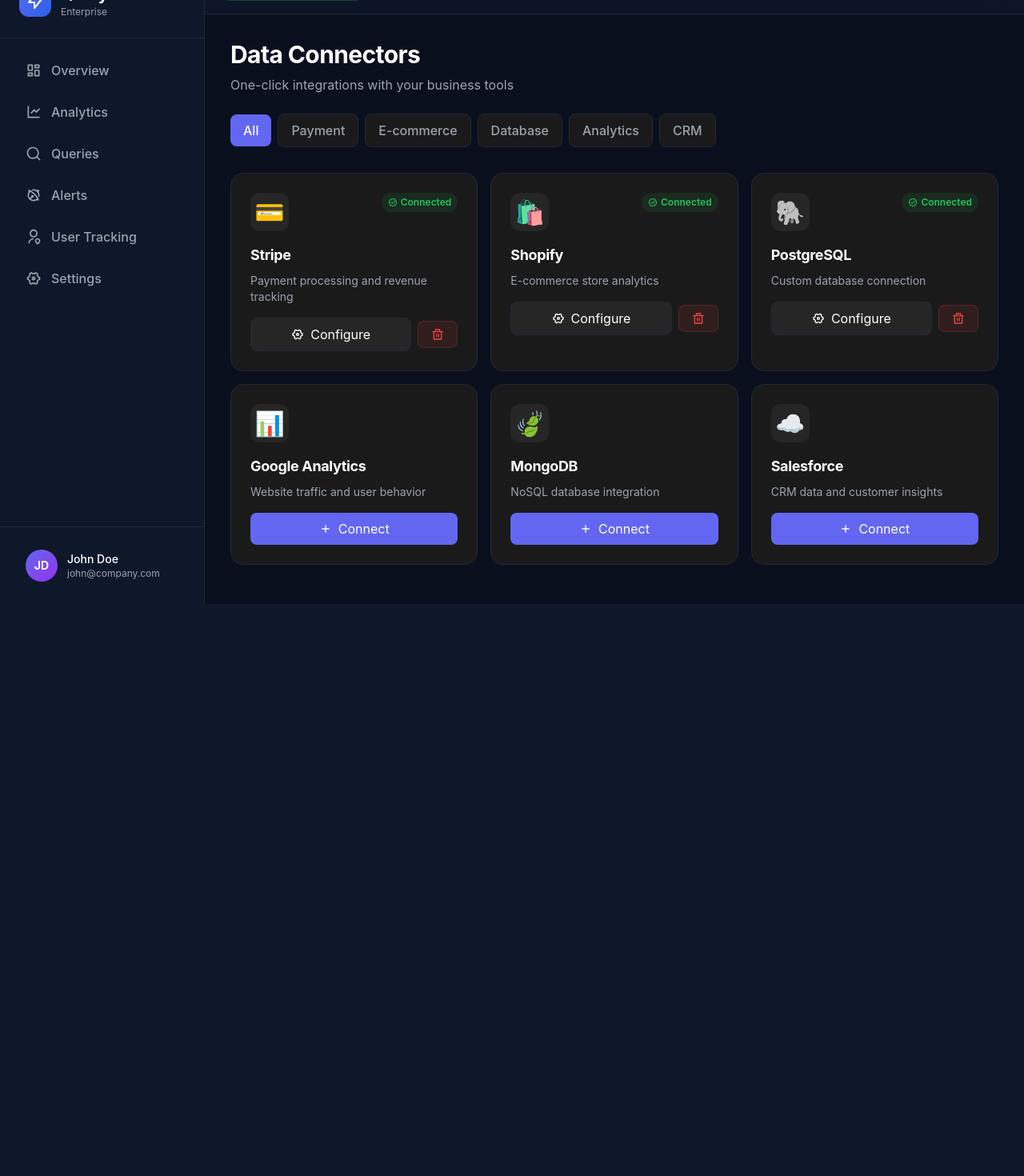
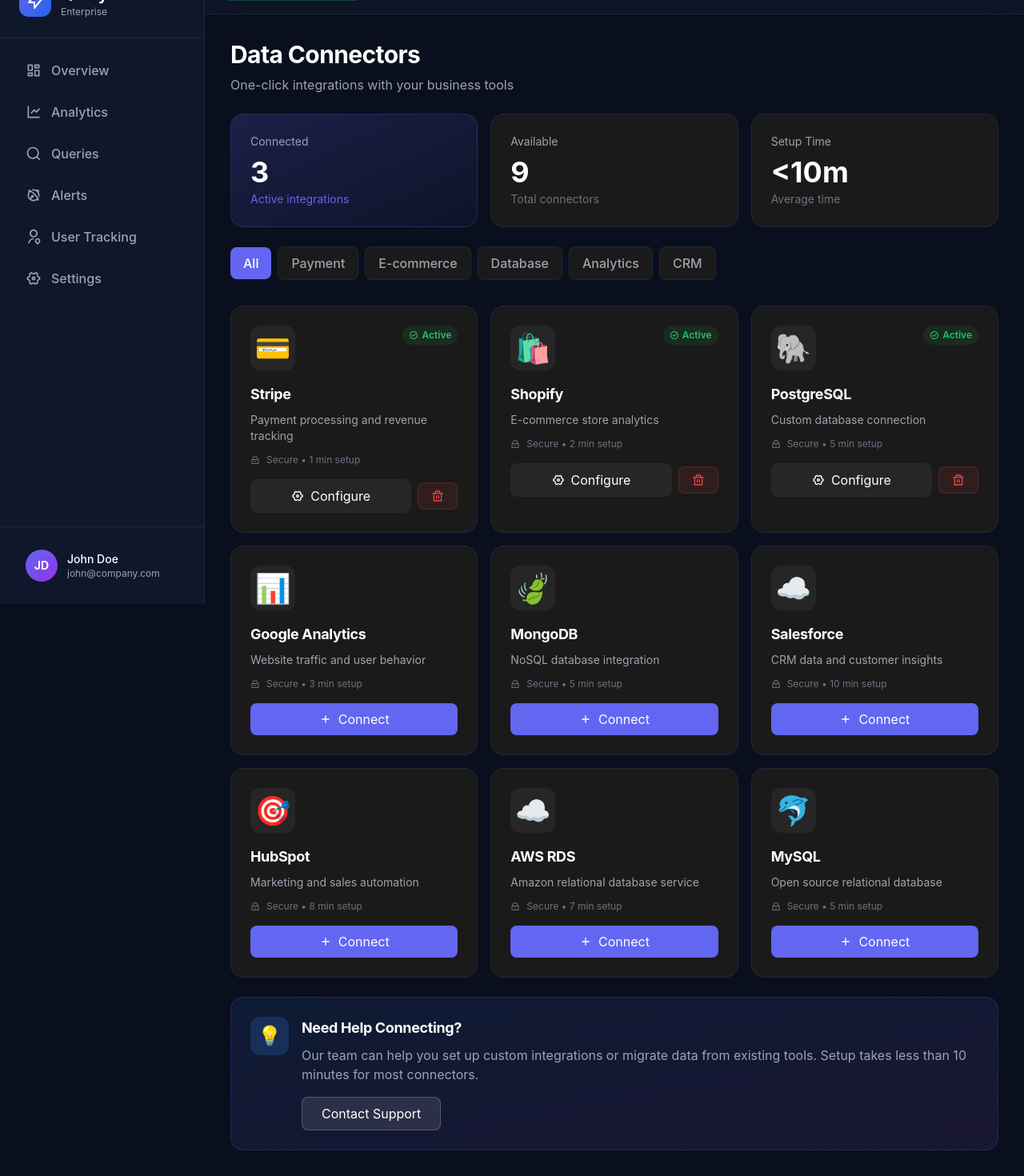
Before and after one commit to skillmates07-stack/querydash-frontend, a Next.js app: page /dashboard/connectors in a window 1280 px wide. Shown: the part 45-1515 px from the top of the page at 80% size. Before the commit the page ends 800 px from the top, so only its background shows below. Built offline with nearby package versions, Linux system fonts and the light colour scheme.

Commit message:
Update page.tsx

```diff
--- a/src/app/dashboard/connectors/page.tsx
+++ b/src/app/dashboard/connectors/page.tsx
@@ -5,7 +5,8 @@
   RiCheckboxCircleLine,
   RiAddLine,
   RiSettings4Line,
-  RiDeleteBinLine
+  RiDeleteBinLine,
+  RiLockLine
 } from 'react-icons/ri';
 
 interface Connector {
@@ -15,17 +16,19 @@
   logo: string;
   status: 'connected' | 'disconnected';
   category: string;
+  setupTime: string;
 }
 
 export default function ConnectorsPage() {
-  const [connectors, setConnectors] = useState<Connector[]>([
+  const [connectors] = useState<Connector[]>([
     {
       id: '1',
       name: 'Stripe',
       description: 'Payment processing and revenue tracking',
       logo: '💳',
       status: 'connected',
-      category: 'Payment'
+      category: 'Payment',
+      setupTime: '1 min'
     },
     {
       id: '2',
@@ -33,7 +36,8 @@
       description: 'E-commerce store analytics',
       logo: '🛍️',
       status: 'connected',
-      category: 'E-commerce'
+      category: 'E-commerce',
+      setupTime: '2 min'
     },
     {
       id: '3',
@@ -41,7 +45,8 @@
       description: 'Custom database connection',
       logo: '🐘',
       status: 'connected',
-      category: 'Database'
+      category: 'Database',
+      setupTime: '5 min'
     },
     {
       id: '4',
@@ -49,7 +54,8 @@
       description: 'Website traffic and user behavior',
       logo: '📊',
       status: 'disconnected',
-      category: 'Analytics'
+      category: 'Analytics',
+      setupTime: '3 min'
     },
     {
       id: '5',
@@ -57,7 +63,8 @@
       description: 'NoSQL database integration',
       logo: '🍃',
       status: 'disconnected',
-      category: 'Database'
+      category: 'Database',
+      setupTime: '5 min'
     },
     {
       id: '6',
@@ -65,7 +72,35 @@
       description: 'CRM data and customer insights',
       logo: '☁️',
       status: 'disconnected',
-      category: 'CRM'
+      category: 'CRM',
+      setupTime: '10 min'
+    },
+    {
+      id: '7',
+      name: 'HubSpot',
+      description: 'Marketing and sales automation',
+      logo: '🎯',
+      status: 'disconnected',
+      category: 'CRM',
+      setupTime: '8 min'
+    },
+    {
+      id: '8',
+      name: 'AWS RDS',
+      description: 'Amazon relational database service',
+      logo: '☁️',
+      status: 'disconnected',
+      category: 'Database',
+      setupTime: '7 min'
+    },
+    {
+      id: '9',
+      name: 'MySQL',
+      description: 'Open source relational database',
+      logo: '🐬',
+      status: 'disconnected',
+      category: 'Database',
+      setupTime: '5 min'
     }
   ]);
 
@@ -76,12 +111,33 @@
     ? connectors
     : connectors.filter(c => c.category === selectedCategory);
 
+  const connectedCount = connectors.filter(c => c.status === 'connected').length;
+
   return (
     <div className="space-y-6">
       {/* Header */}
       <div>
         <h1 className="text-3xl font-bold text-white mb-2">Data Connectors</h1>
         <p className="text-gray-400">One-click integrations with your business tools</p>
+      </div>
+
+      {/* Stats */}
+      <div className="grid md:grid-cols-3 gap-4">
+        <div className="p-6 rounded-2xl bg-gradient-to-br from-accent/20 to-accent/5 border border-accent/20">
+          <p className="text-sm text-gray-400 mb-2">Connected</p>
+          <p className="text-4xl font-bold text-white mb-1">{connectedCount}</p>
+          <p className="text-sm text-accent">Active integrations</p>
+        </div>
+        <div className="p-6 rounded-2xl bg-[#1a1a1a] border border-gray-800">
+          <p className="text-sm text-gray-400 mb-2">Available</p>
+          <p className="text-4xl font-bold text-white mb-1">{connectors.length}</p>
+          <p className="text-sm text-gray-500">Total connectors</p>
+        </div>
+        <div className="p-6 rounded-2xl bg-[#1a1a1a] border border-gray-800">
+          <p className="text-sm text-gray-400 mb-2">Setup Time</p>
+          <p className="text-4xl font-bold text-white mb-1">&lt;10m</p>
+          <p className="text-sm text-gray-500">Average time</p>
+        </div>
       </div>
 
       {/* Category filter */}
@@ -106,22 +162,27 @@
         {filteredConnectors.map((connector) => (
           <div
             key={connector.id}
-            className="p-6 rounded-2xl bg-[#1a1a1a] border border-gray-800 hover:border-accent/50 transition-all"
+            className="group p-6 rounded-2xl bg-[#1a1a1a] border border-gray-800 hover:border-accent/50 transition-all duration-300"
           >
             <div className="flex items-start justify-between mb-4">
-              <div className="w-12 h-12 rounded-xl bg-white/5 flex items-center justify-center text-3xl">
+              <div className="w-14 h-14 rounded-xl bg-white/5 flex items-center justify-center text-4xl group-hover:scale-110 transition-transform">
                 {connector.logo}
               </div>
               {connector.status === 'connected' && (
                 <div className="flex items-center gap-1 px-2 py-1 rounded-full bg-success/10 text-success text-xs font-semibold">
                   <RiCheckboxCircleLine />
-                  <span>Connected</span>
+                  <span>Active</span>
                 </div>
               )}
             </div>
 
             <h3 className="text-lg font-bold text-white mb-2">{connector.name}</h3>
-            <p className="text-sm text-gray-400 mb-4">{connector.description}</p>
+            <p className="text-sm text-gray-400 mb-3">{connector.description}</p>
+
+            <div className="flex items-center gap-2 text-xs text-gray-500 mb-4">
+              <RiLockLine />
+              <span>Secure • {connector.setupTime} setup</span>
+            </div>
 
             <div className="flex items-center gap-2">
               {connector.status === 'connected' ? (
@@ -135,7 +196,7 @@
                   </button>
                 </>
               ) : (
-                <button className="w-full px-4 py-2 rounded-lg bg-accent text-white hover:bg-accent/90 transition-all flex items-center justify-center gap-2">
+                <button className="w-full px-4 py-2 rounded-lg bg-accent text-white hover:bg-accent/90 transition-all flex items-center justify-center gap-2 group-hover:shadow-lg group-hover:shadow-accent/20">
                   <RiAddLine />
                   <span>Connect</span>
                 </button>
@@ -144,6 +205,25 @@
           </div>
         ))}
       </div>
+
+      {/* Help section */}
+      <div className="p-6 rounded-2xl bg-gradient-to-br from-blue-500/10 to-purple-500/10 border border-blue-500/20">
+        <div className="flex items-start gap-4">
+          <div className="w-12 h-12 rounded-xl bg-blue-500/20 flex items-center justify-center text-2xl flex-shrink-0">
+            💡
+          </div>
+          <div>
+            <h3 className="text-lg font-bold text-white mb-2">Need Help Connecting?</h3>
+            <p className="text-gray-400 mb-4">
+              Our team can help you set up custom integrations or migrate data from existing tools.
+              Setup takes less than 10 minutes for most connectors.
+            </p>
+            <button className="px-6 py-2 rounded-lg bg-white/10 border border-white/20 text-white hover:bg-white/20 transition-all">
+              Contact Support
+            </button>
+          </div>
+        </div>
+      </div>
     </div>
   );
 }
```
